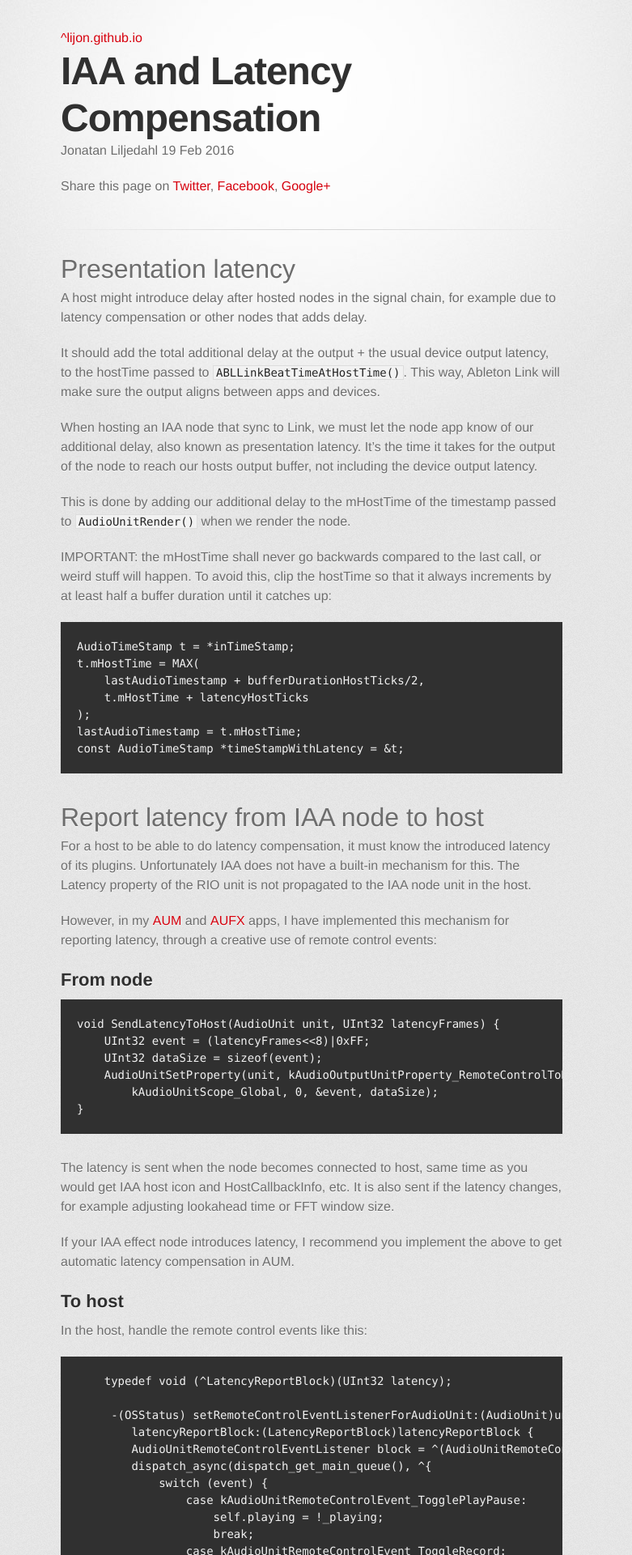
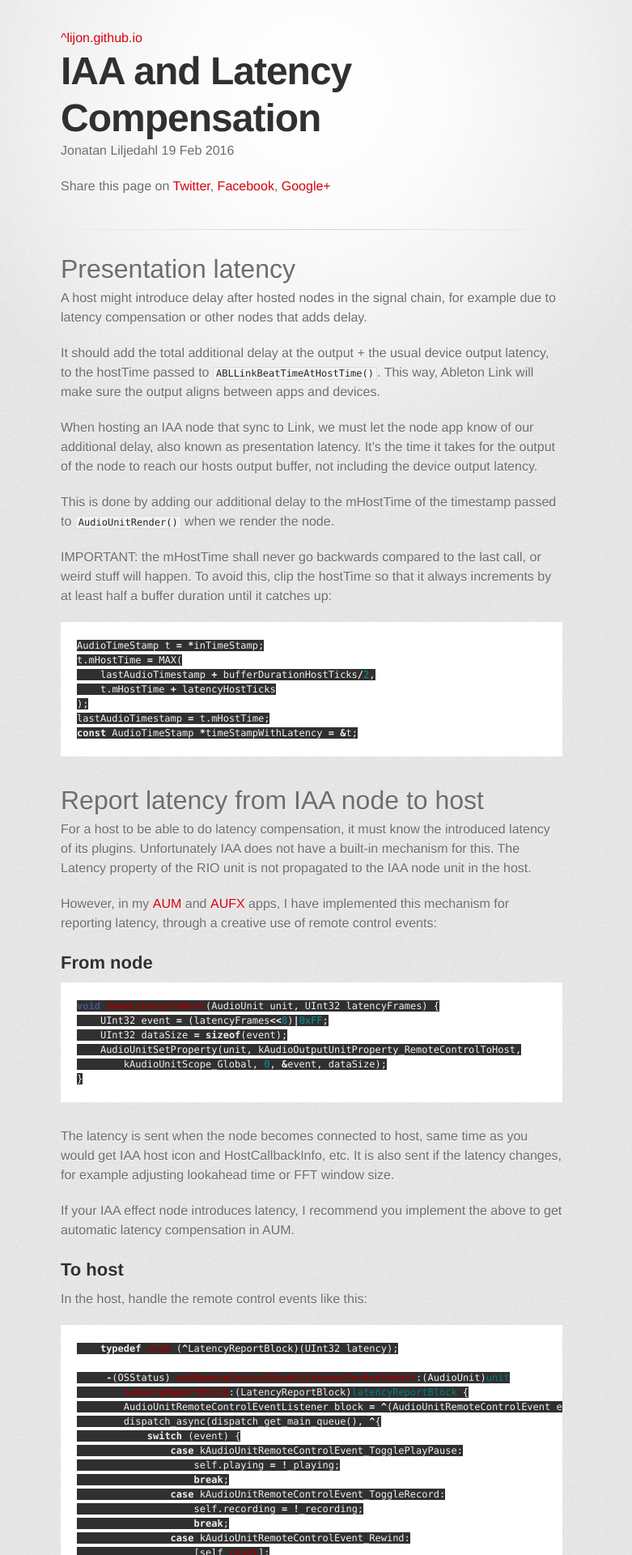
Before and after one commit to lijon/lijon.github.io, a Jekyll site: the page built from iaa_latency_comp.md, in a window 1280 px wide. Shown: the top 1920 px of the page at 81% size, without its empty margins (255-1036 px from the left). Built offline with Jekyll 4.4.1, drawn with Linux system fonts in a browser that asks for light colours; some web fonts are replaced.

Commit message:
add syntax css

```diff
--- a/stylesheets/stylesheet.css
+++ b/stylesheets/stylesheet.css
@@ -168,7 +168,7 @@
 code, pre {
   margin-bottom: 30px;
   font-family: Monaco, "Bitstream Vera Sans Mono", "Lucida Console", Terminal;
-  font-size: 14px;
+  font-size: 12px;
   color: #222;
 }
 
--- /dev/null
+++ b/stylesheets/syntax.css
@@ -0,0 +1,60 @@
+.highlight  { background: #ffffff; }
+.highlight .c { color: #999988; font-style: italic } /* Comment */
+.highlight .err { color: #a61717; background-color: #e3d2d2 } /* Error */
+.highlight .k { font-weight: bold } /* Keyword */
+.highlight .o { font-weight: bold } /* Operator */
+.highlight .cm { color: #999988; font-style: italic } /* Comment.Multiline */
+.highlight .cp { color: #999999; font-weight: bold } /* Comment.Preproc */
+.highlight .c1 { color: #999988; font-style: italic } /* Comment.Single */
+.highlight .cs { color: #999999; font-weight: bold; font-style: italic } /* Comment.Special */
+.highlight .gd { color: #000000; background-color: #ffdddd } /* Generic.Deleted */
+.highlight .gd .x { color: #000000; background-color: #ffaaaa } /* Generic.Deleted.Specific */
+.highlight .ge { font-style: italic } /* Generic.Emph */
+.highlight .gr { color: #aa0000 } /* Generic.Error */
+.highlight .gh { color: #999999 } /* Generic.Heading */
+.highlight .gi { color: #000000; background-color: #ddffdd } /* Generic.Inserted */
+.highlight .gi .x { color: #000000; background-color: #aaffaa } /* Generic.Inserted.Specific */
+.highlight .go { color: #888888 } /* Generic.Output */
+.highlight .gp { color: #555555 } /* Generic.Prompt */
+.highlight .gs { font-weight: bold } /* Generic.Strong */
+.highlight .gu { color: #aaaaaa } /* Generic.Subheading */
+.highlight .gt { color: #aa0000 } /* Generic.Traceback */
+.highlight .kc { font-weight: bold } /* Keyword.Constant */
+.highlight .kd { font-weight: bold } /* Keyword.Declaration */
+.highlight .kp { font-weight: bold } /* Keyword.Pseudo */
+.highlight .kr { font-weight: bold } /* Keyword.Reserved */
+.highlight .kt { color: #445588; font-weight: bold } /* Keyword.Type */
+.highlight .m { color: #009999 } /* Literal.Number */
+.highlight .s { color: #d14 } /* Literal.String */
+.highlight .na { color: #008080 } /* Name.Attribute */
+.highlight .nb { color: #0086B3 } /* Name.Builtin */
+.highlight .nc { color: #445588; font-weight: bold } /* Name.Class */
+.highlight .no { color: #008080 } /* Name.Constant */
+.highlight .ni { color: #800080 } /* Name.Entity */
+.highlight .ne { color: #990000; font-weight: bold } /* Name.Exception */
+.highlight .nf { color: #990000; font-weight: bold } /* Name.Function */
+.highlight .nn { color: #555555 } /* Name.Namespace */
+.highlight .nt { color: #000080 } /* Name.Tag */
+.highlight .nv { color: #008080 } /* Name.Variable */
+.highlight .ow { font-weight: bold } /* Operator.Word */
+.highlight .w { color: #bbbbbb } /* Text.Whitespace */
+.highlight .mf { color: #009999 } /* Literal.Number.Float */
+.highlight .mh { color: #009999 } /* Literal.Number.Hex */
+.highlight .mi { color: #009999 } /* Literal.Number.Integer */
+.highlight .mo { color: #009999 } /* Literal.Number.Oct */
+.highlight .sb { color: #d14 } /* Literal.String.Backtick */
+.highlight .sc { color: #d14 } /* Literal.String.Char */
+.highlight .sd { color: #d14 } /* Literal.String.Doc */
+.highlight .s2 { color: #d14 } /* Literal.String.Double */
+.highlight .se { color: #d14 } /* Literal.String.Escape */
+.highlight .sh { color: #d14 } /* Literal.String.Heredoc */
+.highlight .si { color: #d14 } /* Literal.String.Interpol */
+.highlight .sx { color: #d14 } /* Literal.String.Other */
+.highlight .sr { color: #009926 } /* Literal.String.Regex */
+.highlight .s1 { color: #d14 } /* Literal.String.Single */
+.highlight .ss { color: #990073 } /* Literal.String.Symbol */
+.highlight .bp { color: #999999 } /* Name.Builtin.Pseudo */
+.highlight .vc { color: #008080 } /* Name.Variable.Class */
+.highlight .vg { color: #008080 } /* Name.Variable.Global */
+.highlight .vi { color: #008080 } /* Name.Variable.Instance */
+.highlight .il { color: #009999 } /* Literal.Number.Integer.Long */
```
